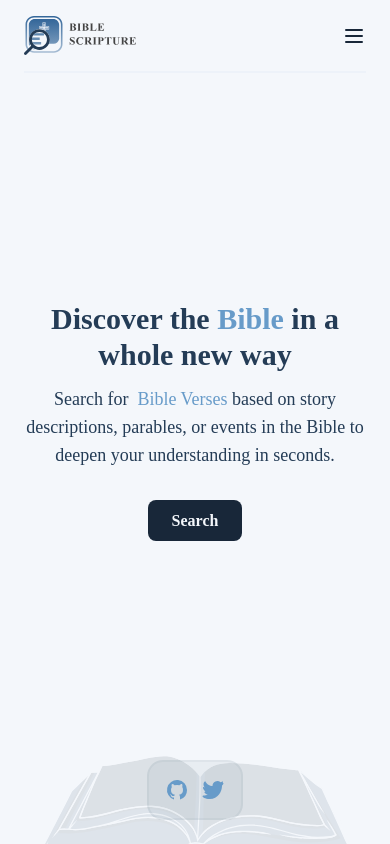
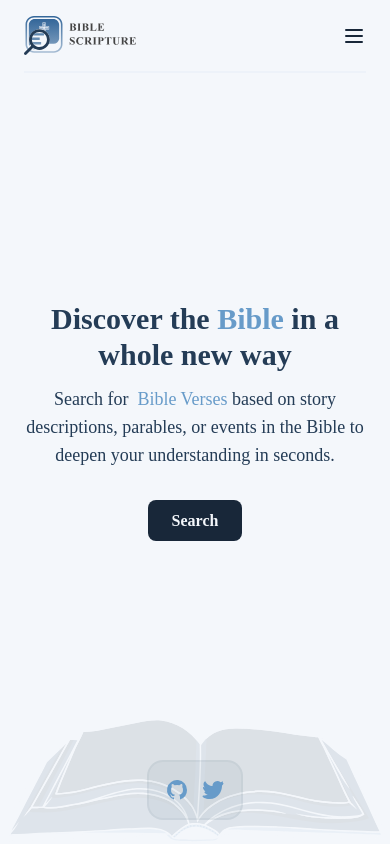
Before and after one commit to Era360/find-bible-scripture, a Next.js app: page / in a window 390 px wide. Built offline with nearby package versions, Linux system fonts and the light colour scheme; no server answers.

Commit message:
fix: bible width fitting on mobile

```diff
--- a/pages/index.tsx
+++ b/pages/index.tsx
@@ -73,10 +73,11 @@ export default function Home() {
       <Footer />
       <div className="absolute bottom-0 w-full mx-auto overflow-hidden -z-10 opacity-10 ">
         <Image
-          className="flex items-center w-10/12 mx-auto -mb-4"
+          className="w-[100%] mx-auto md:-mb-4 md:w-10/12"
           src={logoSrc}
-          width={500}
-          height={500}
+          width={0}
+          height={0}
+          sizes="100vw"
           alt="Find Bible Scripture"
         />
       </div>
```
